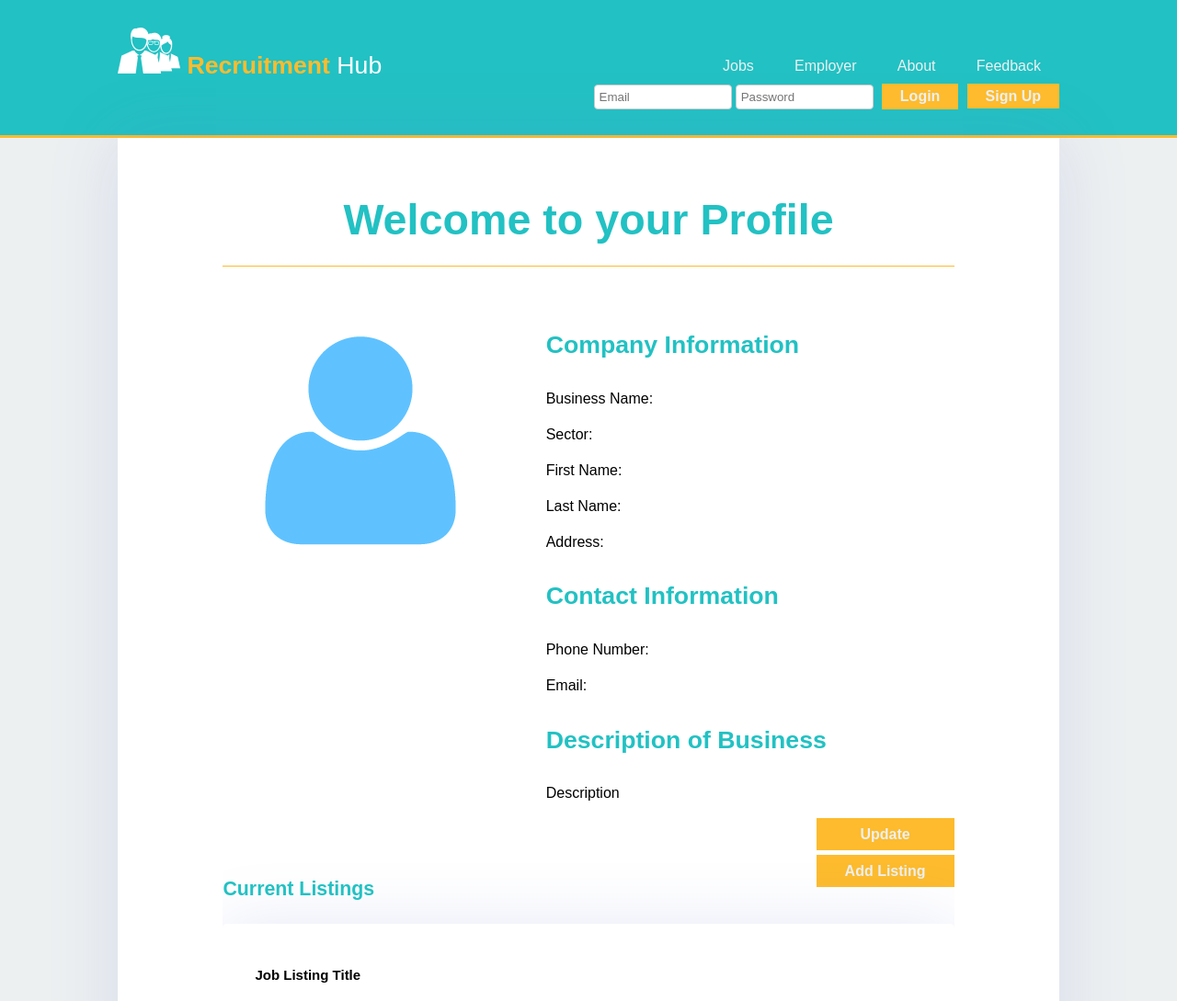
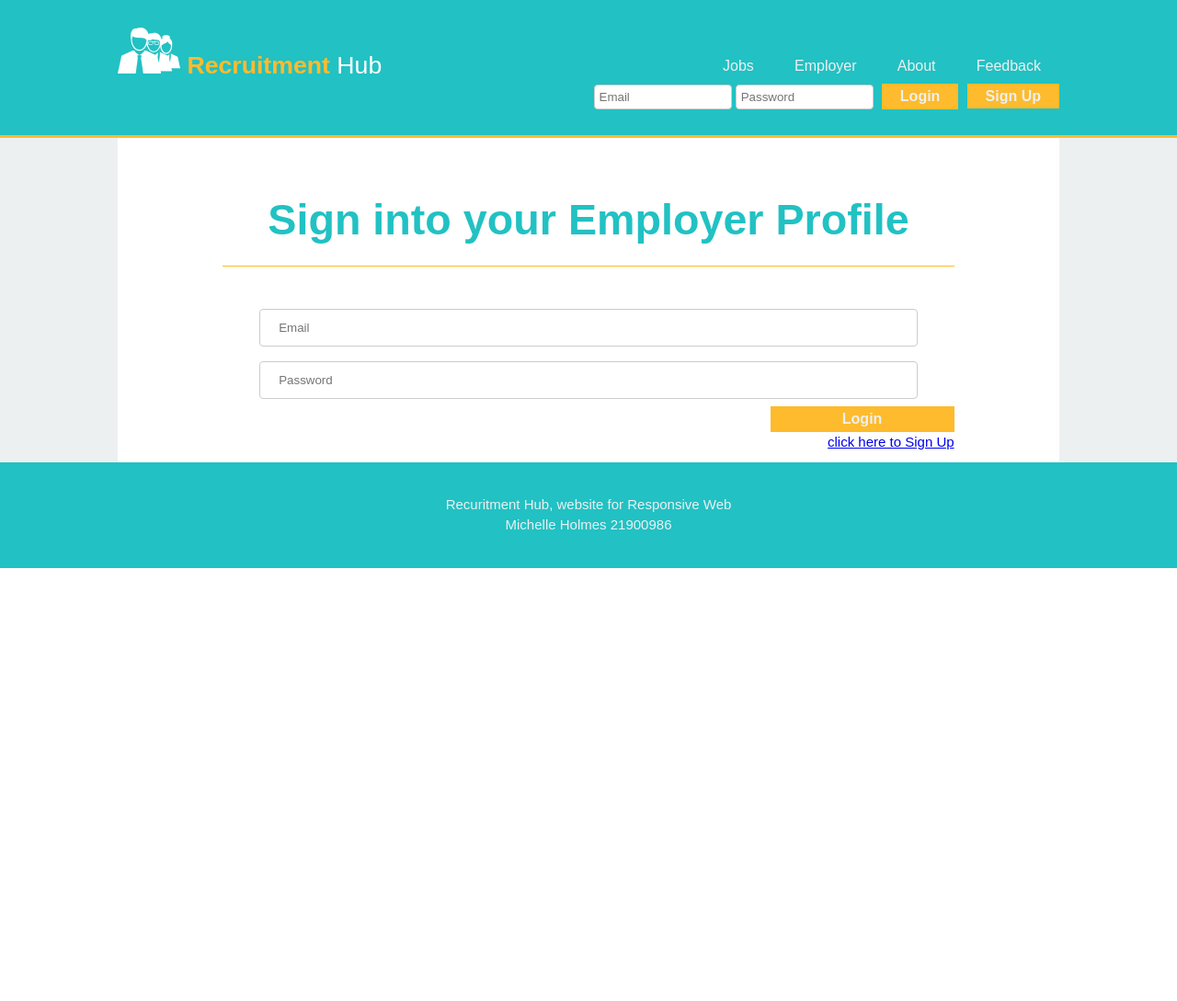
Before and after one commit to Michelle-Rose/Recuritment-Hub-ID6501A, a PHP site: page /Recuritment-Hub-ID6501A/employer.php in a window 1280 px wide. Shown: the top 1089 px of the page at 92% size. After the commit the page ends 618 px from the top, so only its background shows below. Run offline with PHP 8.4, Linux system fonts and the light colour scheme; some libraries are stand-ins or nearby versions.

Commit message:
add ability to populate profile data when users sign in

```diff
--- a/css/style.css
+++ b/css/style.css
@@ -72,7 +72,7 @@ ul {
     background-color: white;
     margin-top: 10px;
     margin-bottom: 10px;
-    box-shadow: 0 2px 70px 0 rgba(110, 130, 208, .18);
+    /* box-shadow: 0 2px 70px 0 rgba(110, 130, 208, .18); */
 }
 
 .pageTitle {
@@ -217,10 +217,15 @@ header .current a {
     font-weight: bold;
 }
 
-header a:hover,
+header a:hover {
+    color: #fdbb2d;
+    font-weight: bold;
+}
+
 header button:hover,
-header #button:hover {
-    color: #fdbb2d;
+header #button:hover,
+#navBTN:hover {
+    color: #22c1c3;
     font-weight: bold;
 }
 
@@ -236,7 +241,8 @@ header input[type=password] {
 }
 
 header button,
-#button {
+#button,
+#navBTN {
     background-color: #fdbb2d;
     border: 0;
     padding: 5px 20px;
@@ -430,7 +436,15 @@ aside #aboutSide {
     color: #22c1c3;
     border-bottom: #fdbb2d 1px solid;
 }
-
+#empSigninForm{
+    text-align: center;
+}
+#empSignInButton{
+    text-align: right;
+}
+#empSignInButton button{
+    width: 200px;
+}
 /* login overlay */
 /* profile */
 #profileSide {
--- a/employer.php
+++ b/employer.php
@@ -13,56 +13,88 @@
     <?php
     require "php/header.php";
     ?>
+    <?php
+    if (isset($_SESSION['userID'])) {
+        //echo $_SESSION['userID'];
 
-    <div id=page>
-        <div class="container white">
+        //connect to database
+        $connection = mysqli_connect("localhost", "root", "", "recuritmenthub");
+
+        if (!$connection) {
+            die("Connection to database fail: " . mysqli_connect_error());
+        }
+        $userID = $_SESSION['userID'];
+        $stmt = "SELECT * FROM employer WHERE EmpID = $userID";
+        $result = mysqli_query($connection, $stmt);
+
+        $row = $result->fetch_row();
+        //echo implode(", ",  $row);
+
+        //print result to screen
+        if ($row != null) {
+            $company = $row[1];
+            $Sector = $row[2];
+            $fn = $row[3];
+            $ln= $row[4];
+            $address = $row[5];
+            $code= $row[6];
+            $sub= $row[7];
+            $city= $row[8];
+            $email= $row[9];
+            $phnum= $row[10];
+            $des= $row[11];
+
+            echo "<div id=page>
+            <div class='container white'>
                 <section id=profile>
-                <div class="container">
-                    <div class="pagehead">
+                    <div class='container'>
+                        <div class='pagehead'>
                             <h1>Welcome to your Profile</h1>
                         </div>
-                    <div class="avatar col5">
-                        <img src="img/profile.png" alt="profile photo">
+                        <div class='avatar col5'>
+                            <img src='img/profile.png' alt='profile photo'>
                         </div>
-                    <div id="profile" class="col7">
+                        <div id='profile' class='col7'>
                             <ul>
-                            <li class="">
-                                <h3 class="title">Company Information</h3>
+                                <li class=''>
+                                    <h3 class='title'>Company Information</h3>
                                     <p>
-                                    <label class="empProfile" for="busNme">Business Name: </label>
+                                        <label class='empProfile' for='busNme'>Business Name: $company</label>
                                     </p>
                                     <p>
-                                    <label class="empProfile" for="Sector">Sector: </label>
+                                        <label class='empProfile' for='Sector'>Sector: $Sector</label>
                                     </p>
                                     <p>
-                                    <label class="empProfile" for="fNme">First Name: </label>
+                                        <label class='empProfile' for='fNme'>First Name: $fn</label>
                                     </p>
                                     <p>
-                                    <label class="empProfile" for="lNme">Last Name: </label>
+                                        <label class='empProfile' for='lNme'>Last Name: $ln</label>
                                     </p>
 
                                     <p>
-                                    <label class="empProfile" for="address">Address: </label>
+                                        <label class='empProfile' for='address'>Address: $address,<br>$sub, $city, $code</label>
                                     </p>
+
 
                                 </li>
                                 <li>
-                                <h3 class="title">Contact Information</h3>
+                                    <h3 class='title'>Contact Information</h3>
                                     <p>
-                                    <label class="empProfile" for="phNum">Phone Number: </label>
+                                        <label class='empProfile' for='phNum'>Phone Number: $phnum</label>
                                     </p>
                                     <p>
-                                    <label class="empProfile" for="email">Email: </label>
+                                        <label class='empProfile' for='email'>Email: $email</label>
                                     </p>
                                 </li>
                                 <li>
-                                <h3 class="title">Description of Business</h3>
+                                    <h3 class='title'>Description of Business</h3>
                                     <p>
-                                    <label class="empProfile" for="des">Description</label>
+                                        <label class='empProfile' for='des'>Description</label>
+                                        <label class='empProfile'>$des</label>
                                     </p>
                                     <p>
-                                    <form method="get" action="updateProfile.php">
-                                        <button type="submit" class="empProfileBtn">Update</button>
+                                        <form method='get' action='updateProfile.php'>
+                                            <button type='submit' class='empProfileBtn'>Update</button>
                                         </form>
                                     </p>
                                 </li>
@@ -71,40 +103,114 @@
 
                     </div>
                 </section>
-            <section id="listings">
-                <div class="container">
-                    <form method="get" action="addJob.php">
-                        <input type="hidden" id="empID" name="empID" value="9999">
-                        <button type="submit" class="empProfileBtn">
+                <section id='listings'>
+                    <div class='container'>
+                        <form method='get' action='addJob.php'>
+                            <button type='submit' class='empProfileBtn'>
                                 Add Listing
                             </button>
                         </form>
+
+                    </div>
+                </section>
+            </div>
+        </div>";
+
+            $stmt2 = "SELECT * FROM job WHERE EmpID = $userID";
+            $jobResults = mysqli_query($connection, $stmt2);
+
+            $jobRow = $jobResults->fetch_row();
+            if($jobResults!=null){
+               echo"
+               <div id=page>
+                <div class='container white'>
                 <h3> Current Listings </h3>
-                    <div class="currentListings col12">
-                        <div class="listing">
-                            <div class="detials">
-                                <h4><b>Job Listing Title</b></h4>
-                                <p><img src="img/logo.jpg" alt="Company Logo"> Company Name</p>
-                                <i class="fas fa-map-marker-alt icon"></i><span>location</span><br>
-                                <i class="fas fa-pencil-ruler icon"></i><span>Classfication</span><br>
-                                <i class="fas fa-suitcase icon"></i><span>0-x years experience</span><br>
-                                <i class="fas fa-money-bill-wave icon"></i><span>$ - $$$ anual salary</span><br>
-                                <i class="fas fa-play icon"></i><span>start date</span><br> <br>
+                </div>
+            </div>";
+            }
+            else{
+                echo"
+               <div id=page>
+                <div class='container white'>
+                <h3>No Current Listings </h3>
+                </div>
+            </div>";
+            }
+            while ($jobRow != null) {
+
+               // echo "<p>test</p>";
+               // echo implode(", ",  $jobRow);
+
+
+                $classID =  $jobRow[3];
+                //echo $classID;
+                $stmt3 = "SELECT ClassName FROM classification WHERE ClassID = $classID";
+                $classResults = mysqli_query($connection, $stmt3);
+                $className = $classResults->fetch_row();
+                //echo implode(", ",  $className);
+
+                echo "<div id=page>
+                <div class='container white'>
+                <div class='currentListings col12'>
+                            <div class='listing'>
+                                <div class='detials'>
+                                    <h4><b>$jobRow[4]</b></h4>
+                                    <p><img src='img/logo.jpg' alt='Company Logo'>$row[1]</p>
+                                    <i class='fas fa-map-marker-alt icon'></i><span>location: $row[7], $row[8]</span><br>
+                                    <i class='fas fa-pencil-ruler icon'></i><span>Classfication: $className[0]</span><br>
+                                    <i class='fas fa-suitcase icon'></i><span>$jobRow[5]</span><br>
+                                    <i class='fas fa-money-bill-wave icon'></i><span>$jobRow[6]</span><br>
+                                    <i class='fas fa-play icon'></i><span>start date: $jobRow[7]</span><br> <br>
                                     <b>Required Skill Set: </b>
-                                <p>List of Skills</p><br>
-                                <p>Description: brief description <a href="#">Find out more</a></p>
+                                    <p>$jobRow[8]</p><br>
+                                    <p>Description: $jobRow[9]<a href='#'>Find out more</a></p>
                                 </div>
-                            <div class="applybtn">
-                                <form method="get" action="updateJobList.php">
-                                    <button type="submit" class="applyBtn">Update</button>
+                                <div class='applybtn'>
+                                    <form method='get' action='updateJobList.php'>
+                                        <button type='submit' class='applyBtn'>Update</button>
                                     </form>
                                 </div>
                             </div>
                         </div>
                 </div>
+            </div>";
+
+                $jobRow = $jobResults->fetch_row();
+
+            }
+
+
+        }
+    } else {
+        echo "
+        <div id=page>
+        <div class='container white'>
+            <section id=profile>
+                <div class='container'>
+                    <div class='pagehead'>
+                        <h1>Sign into your Employer Profile</h1>
+                    </div>
+                    <div id=empSigninForm>
+                    <form action='php/signin.php' method='POST'>
+                        <input type='email' id='email-login' name='email-login' onfocus='highlight(' email-login')' onblur='removeH(' email-login')' placeholder='Email' />
+                        <input type='password' id='pass-login' name='pass-login' onfocus='highlight(' pass-login')' onblur='removeH(' pass-login')' placeholder='Password' />
+                        <div id=empSignInButton>
+                            <button id=navBTN name='login-submit'>Login</button>
+                            <br>
+                            <a href='signup.php' >click here to Sign Up</a>
+                        </div>
+                    </form>
+                    </div>
+                </div>
             </section>
         </div>
     </div>
+    ";
+    }
+    ?>
+
+
+
     <footer>
         <p>Recuritment Hub, website for Responsive Web <br> Michelle Holmes 21900986</p>
     </footer>
--- a/jobs.php
+++ b/jobs.php
@@ -12,6 +12,8 @@
     <?php
     require "php/header.php";
     ?>
+    <div id=page>
+        <div class='container white'>
             <section id="jobSearch">
                 <!--Search options-->
                 <div class="jobsSearch">
@@ -81,6 +83,8 @@
                     </div>
                 </div>
             </section>
+        </div>
+    </div>
     <footer>
         <p>Recuritment Hub, website for Responsive Web <br> Michelle Holmes 21900986</p>
     </footer>
--- a/php/signin.php
+++ b/php/signin.php
@@ -39,7 +39,7 @@
                     echo $_SESSION['userID'];
                     $_SESSION['username'] = $row[9];
                     echo $_SESSION['username'];
-                    header("Location: ../index.php?signin=sucess");
+                    header("Location: ../employer.php?signin=sucess");
                     exit();
                 } else {
                     header("Location: ../index.php?error=incorrectpasswordorusername");
```
Lines whose indentation alone changed are shown as unchanged.
